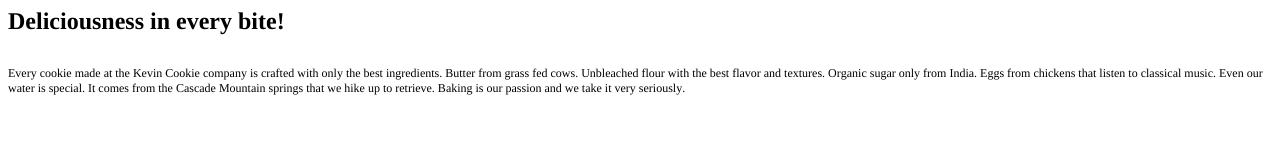
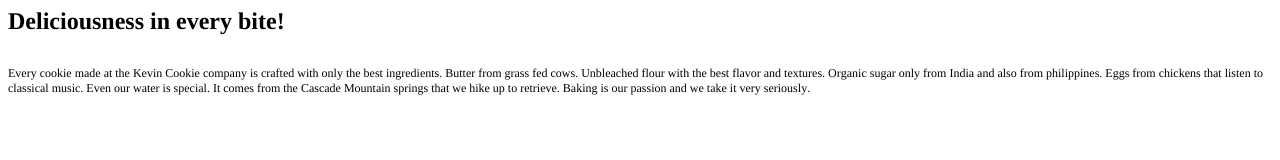
Before and after one commit to Meghu107/software, a plain HTML site: page index.htm in a window 1280 px wide. Drawn offline with Linux system fonts and the light colour scheme.

Commit message:
Update index.htm

```diff
--- a/index.htm
+++ b/index.htm
@@ -15,6 +15,6 @@
 <body>
 <h1 style="margin: 0.0px 0.0px 16.1px 0.0px; font: 24.0px Times; -webkit-text-stroke: #000000"><span class="s1"><b>Deliciousness in every bite!</b></span></h1>
 <p class="p2"><span class="s1"></span><br></p>
-<p class="p3"><span class="s1">Every cookie made at the Kevin Cookie company is crafted with only the best ingredients. Butter from grass fed cows. Unbleached flour with the best flavor and textures. Organic sugar only from India. Eggs from chickens that listen to classical music. Even our water is special. It comes from the Cascade Mountain springs that we hike up to retrieve. Baking is our passion and we take it very seriously.</span></p>
+<p class="p3"><span class="s1">Every cookie made at the Kevin Cookie company is crafted with only the best ingredients. Butter from grass fed cows. Unbleached flour with the best flavor and textures. Organic sugar only from India and also from philippines. Eggs from chickens that listen to classical music. Even our water is special. It comes from the Cascade Mountain springs that we hike up to retrieve. Baking is our passion and we take it very seriously.</span></p>
 </body>
 </html>
```
